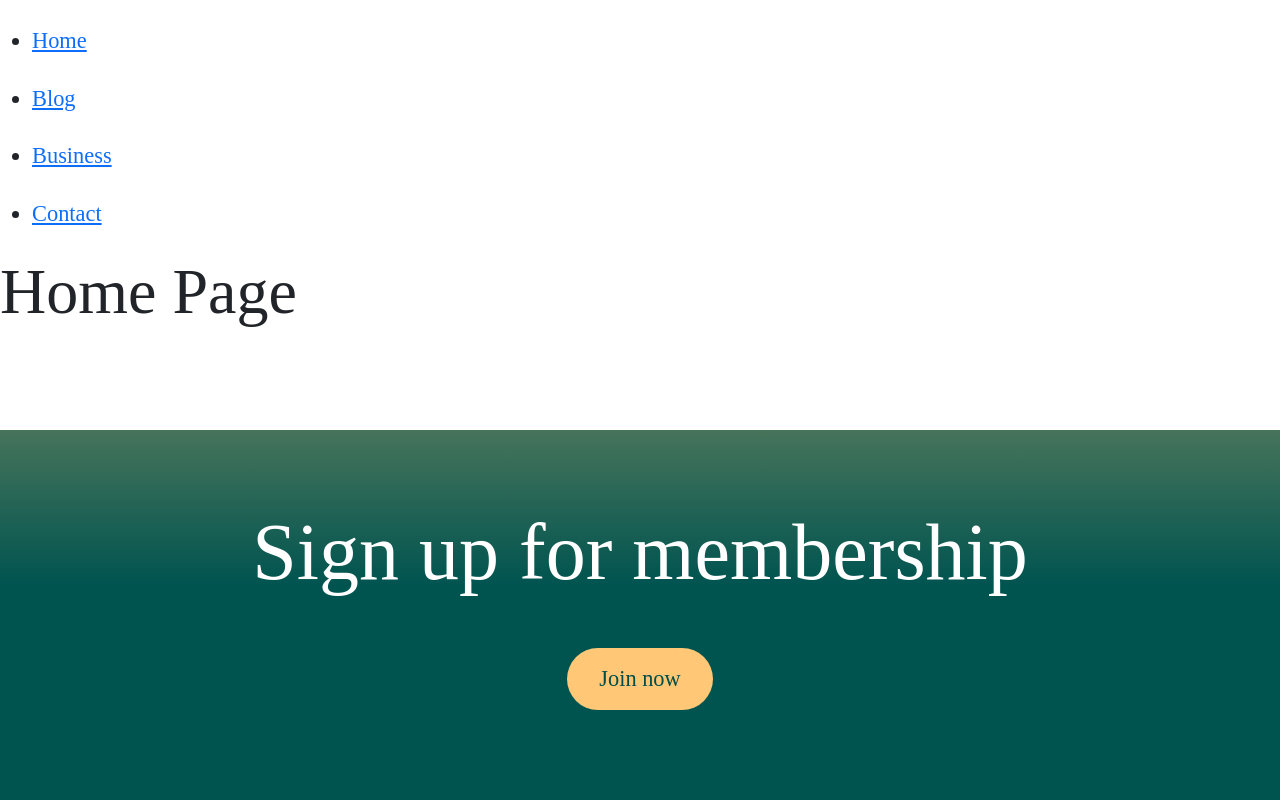
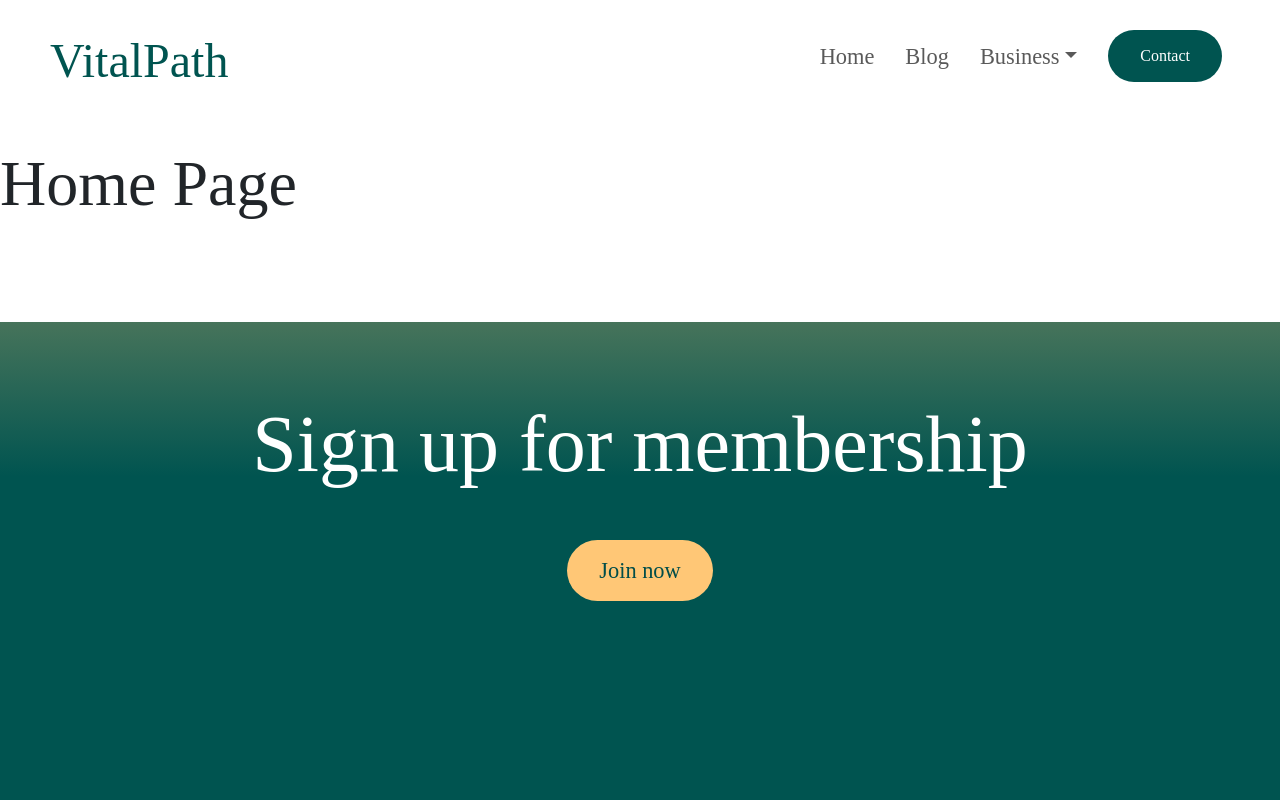
Before and after one commit to LinoKhan1/healthcare, a React (Vite) app: page / in a window 1280 px wide. Shown: the top 800 px of the page. Built offline with nearby package versions, Linux system fonts and the light colour scheme; a web font is replaced by a local one.

Commit message:
feat(layout-component): navbar structure added and styles

```diff
--- a/package.json
+++ b/package.json
@@ -12,7 +12,9 @@
   "dependencies": {
     "@fortawesome/free-brands-svg-icons": "^6.6.0",
     "@fortawesome/react-fontawesome": "^0.2.2",
+    "bootstrap": "^5.3.3",
     "react": "^18.3.1",
+    "react-bootstrap": "^2.10.5",
     "react-dom": "^18.3.1",
     "sass": "^1.80.3"
   },
--- a/src/App.jsx
+++ b/src/App.jsx
@@ -1,11 +1,10 @@
-import React, { useState } from 'react';
+import React from 'react';
 import { BrowserRouter, Routes, Route } from 'react-router-dom';
 import Layout from './components/layout/Layout';
 import Home from './pages/home/Home';
 import Overview from './pages/business/Overview';
 import Contact from './pages/contact/Contact';
 import Blog from './pages/blog/Blog';
-import './styles/global.scss';
 
 
 function App() {
--- a/src/components/layout/Footer.jsx
+++ b/src/components/layout/Footer.jsx
@@ -3,6 +3,7 @@ import './layout.scss';
 import 'bootstrap/dist/css/bootstrap.min.css';
 import { FontAwesomeIcon } from '@fortawesome/react-fontawesome';
 import { faFacebookF, faTwitter, faInstagram, faLinkedinIn } from '@fortawesome/free-brands-svg-icons';
+import '../../styles/global.scss';
 
 
 
--- a/src/components/layout/Layout.jsx
+++ b/src/components/layout/Layout.jsx
@@ -1,27 +1,13 @@
 import { Outlet, Link } from "react-router-dom";
 import Footer from "./Footer";
+import NavbarComponent from "./Navbar";
 
 const Layout = () => {
     return (
         <>
-            <nav>
-                <ul>
-                    <li>
-                        <Link to="/">Home</Link>
-                    </li>
-                    <li>
-                        <Link to="/blogs">Blog</Link>
-                    </li>
-                    <li>
-                        <Link to="/business">Business</Link>
-                    </li>
-                    <li>
-                        <Link to="/contact">Contact</Link>
-                    </li>
-                </ul>
-            </nav>
+            <NavbarComponent />
             <Outlet />
-            <Footer/>
+            <Footer />
         </>
 
     )
--- a/src/components/layout/Navbar.jsx
+++ b/src/components/layout/Navbar.jsx
@@ -0,0 +1,59 @@
+import React from "react";
+import { Link } from "react-router-dom";
+import 'bootstrap/dist/css/bootstrap.min.css';
+import './layout.scss';
+
+const NavbarComponent = () => {
+    return (
+      <nav className="navbar navbar-expand-lg ">
+        <div className="container-fluid">
+          {/* Navbar Brand (Logo) */}
+          <Link className="navbar-brand" to="/">
+            VitalPath
+          </Link>
+
+          {/* Toggler for Mobile View */}
+          <button className="navbar-toggler" type="button" data-bs-toggle="collapse" data-bs-target="#navbarNavDropdown" aria-controls="navbarNavDropdown" aria-expanded="false" aria-label="Toggle navigation">
+            <span className="navbar-toggler-icon"></span>
+          </button>
+
+          {/* Navbar Links */}
+          <div className="collapse navbar-collapse justify-content-end" id="navbarNavDropdown">
+            <ul className="navbar-nav">
+              {/* Home Link */}
+              <li className="nav-item">
+                <Link className="nav-link" to="/">Home</Link>
+              </li>
+
+              {/* Blog Link */}
+              <li className="nav-item">
+                <Link className="nav-link" to="/blog">Blog</Link>
+              </li>
+
+              {/* Dropdown for Business */}
+              <li className="nav-item dropdown">
+                <Link className="nav-link dropdown-toggle" to="#" id="navbarDropdownMenuLink" role="button" data-bs-toggle="dropdown" aria-expanded="false">
+                  Business
+                </Link>
+                <ul className="dropdown-menu" aria-labelledby="navbarDropdownMenuLink">
+                  <li><Link className="dropdown-item" to="/business/overview">Overview</Link></li>
+                  <li><Link className="dropdown-item" to="/business/results">Results</Link></li>
+                  <li><Link className="dropdown-item" to="/business/mental-health">Mental Health</Link></li>
+                  <li><Link className="dropdown-item" to="/business/get-in-touch">Get in Touch</Link></li>
+                </ul>
+              </li>
+
+              {/* Contact Button */}
+              <li className="nav-item">
+                <Link className="nav-link" to="/contact">
+                  <button className="btn btn-primary">Contact</button>
+                </Link>
+              </li>
+            </ul>
+          </div>
+        </div>
+      </nav>
+    );
+  };
+
+  export default NavbarComponent;
--- a/src/components/layout/layout.scss
+++ b/src/components/layout/layout.scss
@@ -1,4 +1,4 @@
-/* Footer CSS */
+// layout.scss
 
 body,
 html {
@@ -6,6 +6,40 @@ html {
     margin: 0;
 }
 
+/* Navbar */
+.navbar {
+    .container-fluid {
+        padding: 0px 50px;
+        margin: 0;
+        .navbar-brand{
+            color: #005450;
+            font-size: 3rem;
+        }
+        .navbar-brand, li{
+            margin-top: 0;
+            margin-bottom: 0;
+        }
+    }
+}
+
+.navbar .nav-link {
+    margin-left: 15px;
+    /* Add space between nav links */
+}
+
+.navbar .btn {
+    /* Ensure button has space from links */
+    margin-top: 0;
+    margin-bottom: 0;
+    background-color: #005450;
+    border: none;
+    border-radius: 36px;
+    padding: 14px 32px;
+    margin-top: -10px;
+
+}
+
+/* Footer CSS */
 .footer-component {
     .section {
         padding: 75px 0;
@@ -79,16 +113,18 @@ html {
     }
 
 }
-.copyright-section{
+
+.copyright-section {
     padding-top: 75px;
     color: #abcc76;
 
-    li{
+    li {
         font-size: 1rem;
         margin-top: 0;
         margin-bottom: 8px;
     }
-    p{
+
+    p {
         font-size: 1rem;
         margin-bottom: 0;
     }
--- a/src/pages/home/Home.jsx
+++ b/src/pages/home/Home.jsx
@@ -1,13 +1,12 @@
 import React from "react";
 
+
 const Home = () => {
-
     return (
-        <div>
-            <h1>Home Page</h1>
-        </div>
+        <h1>
+            Home Page
+        </h1>
     );
-
 }
 
 export default Home;
```
Also changed, not shown: 1 other file (tests, documents, lock files or other folders).
